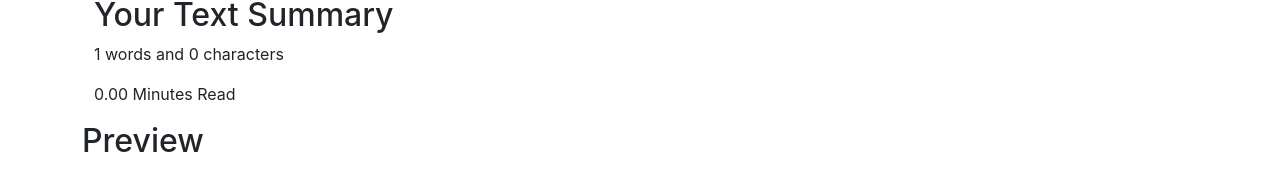
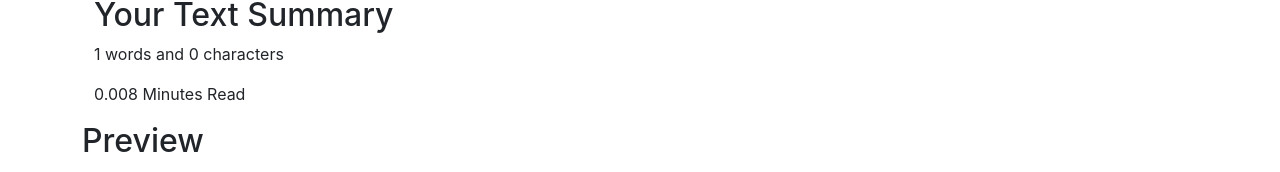
Before and after one commit to GOATSs7/my-app, a React (Create React App) app: page / in a window 1280 px wide. Shown: the part 456-628 px from the top of the page. Built offline with nearby package versions, Linux system fonts and the light colour scheme.

Commit message:
improvement in word read min

```diff
--- a/src/components/TextForm.js
+++ b/src/components/TextForm.js
@@ -50,7 +50,7 @@ export default function TextForm(props) {
        <div className="container my-3">
         <h2>Your Text Summary</h2>
          <p>{text.split(" ").length} words and {text.length} characters </p>
-         <p>{(Math.round(0.008*text.split(" ").length)).toFixed(2)} Minutes Read</p>
+         <p>{0.008*text.split(" ").length} Minutes Read</p>
        </div>
          <h2>Preview</h2>
          <p>{text} </p>
```
